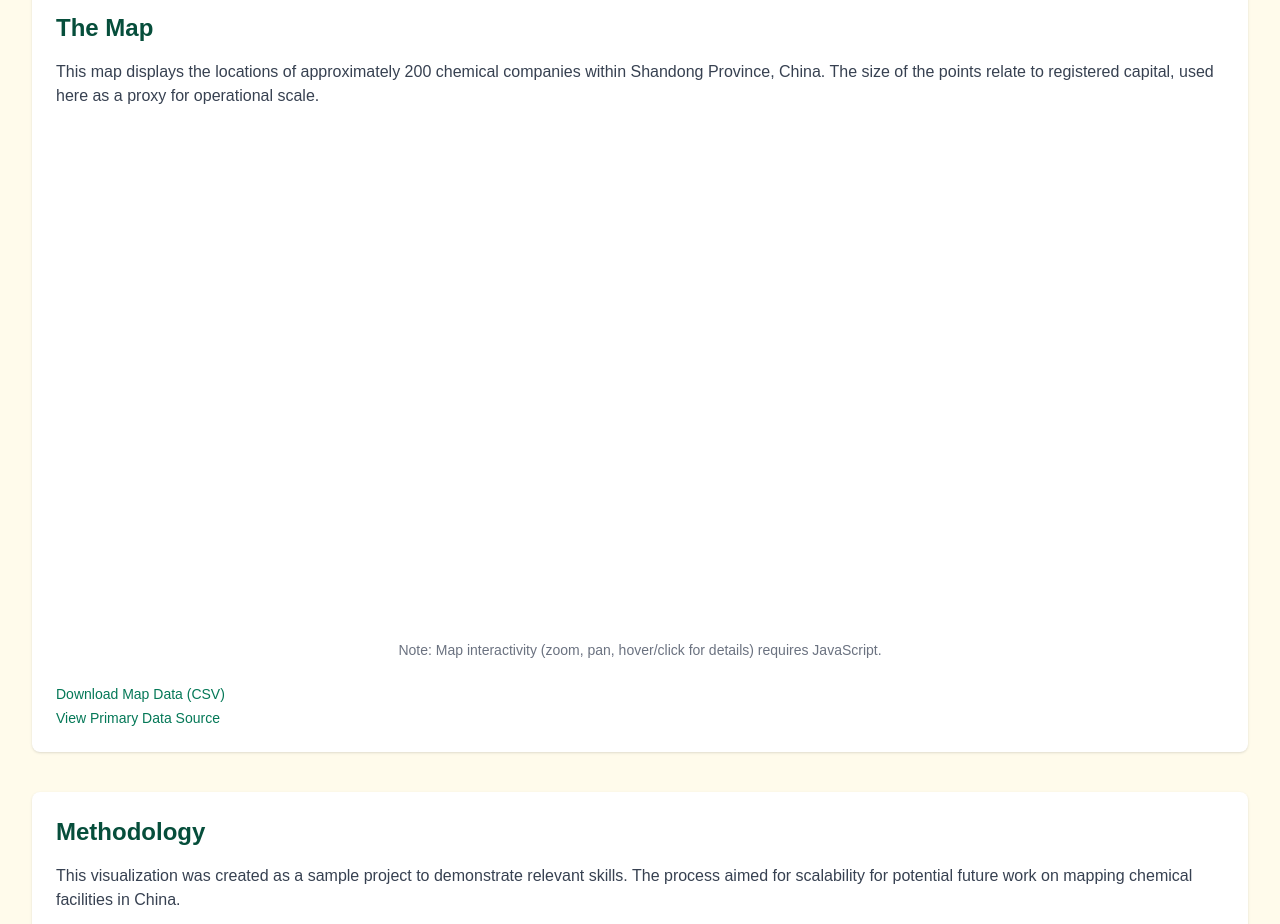
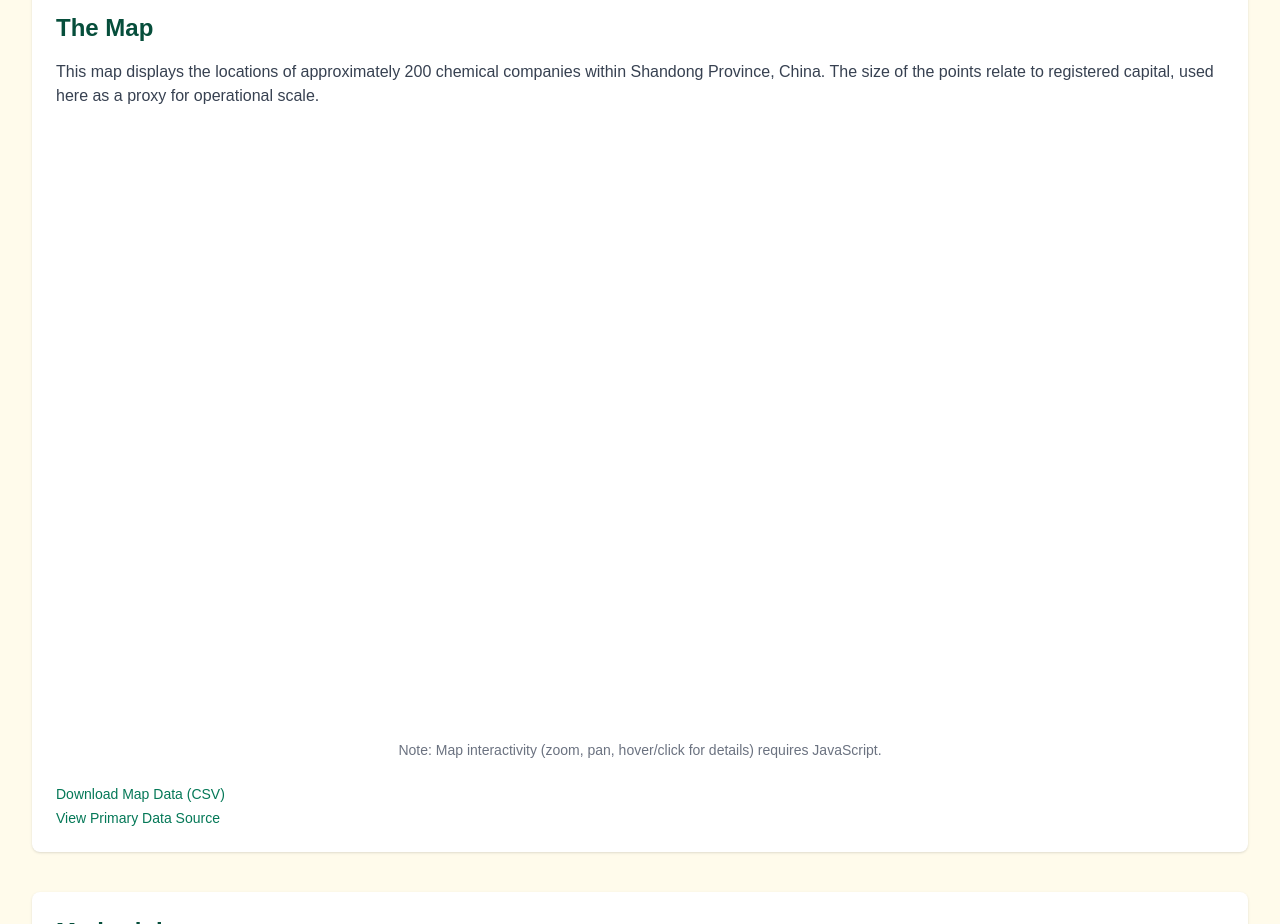
Before and after one commit to stanchiu224/Shandong-Chemical-Plants, a plain HTML site: page index.html in a window 1280 px wide. Shown: the part 1180-2104 px from the top of the page. Drawn offline with nearby package versions, Linux system fonts and the light colour scheme; a script that the page names is missing.

Commit message:
Adjusting map height

```diff
--- a/index.html
+++ b/index.html
@@ -15,7 +15,7 @@
         .flourish-embed {
             width: 100%;
             height: 500px; /* Fixed height works better with Flourish */
-            max-height: 80vh; /* Limit maximum height */
+            max-height: 70vh; /* Limit maximum height */
             margin: 0 auto;
             position: relative;
             overflow: hidden;
@@ -72,7 +72,7 @@
             <p class="mb-4 text-gray-700">This map displays the locations of approximately 200 chemical companies within Shandong Province, China. The size of the points relate to registered capital, used here as a proxy for operational scale.</p>
 
             <div class="relative">
-                <div class="flourish-embed flourish-map" data-src="visualisation/22502857" style="height: 500px; max-height: 70vh; width: 100%; position: relative; overflow: hidden; margin-bottom: 16px;">
+                <div class="flourish-embed flourish-map" data-src="visualisation/22502857" style="height: 700px; min-height: 600px; width: 100%; position: relative; overflow: hidden; margin-bottom: 16px;">
                     <noscript>
                         <p class="text-center text-red-600">Please enable JavaScript to view the interactive map.</p>
                         <img src="https://public.flourish.studio/visualisation/22502857/thumbnail" width="100%" alt="Map visualization thumbnail" class="mx-auto border rounded"/>
```
